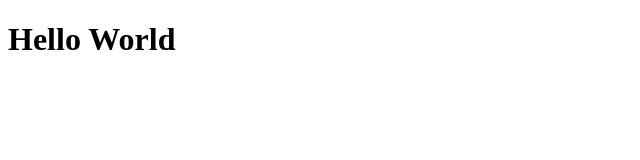
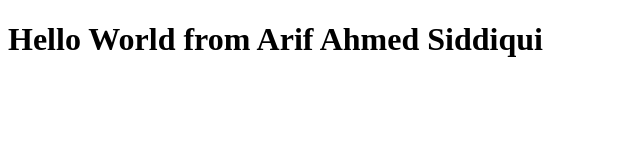
Before and after one commit to asiddiqui2020/BootCamp2020Sample, a plain HTML site: page index.html in a window 1280 px wide. Shown: the whole page, without its empty margins (0-640 px from the left). Drawn offline with Linux system fonts and the light colour scheme.

Commit message:
Update index.html

```diff
--- a/index.html
+++ b/index.html
@@ -6,6 +6,6 @@
     <title>Document</title>
 </head>
 <body>
-    <h1>Hello World</h1>
+    <h1>Hello World from Arif Ahmed Siddiqui</h1>
 </body>
 </html>
```
